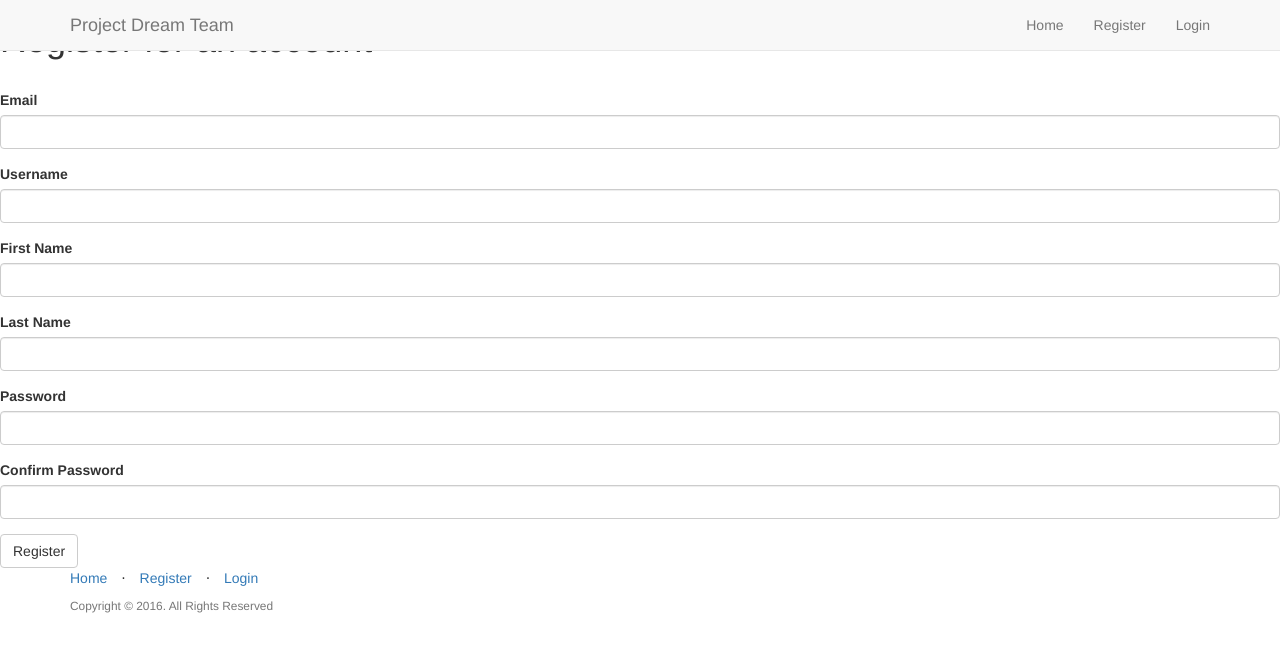
After one commit to phungh67/devops-journal, a Flask app: page /register in a window 1280 px wide. The commit adds this page. Shown: the top 652 px of the page. Run offline with Flask 3, Linux system fonts and the light colour scheme; parts of the project's set-up code (start-up, migrations or seed data) failed here and were passed over; some libraries are stand-ins or nearby versions.

Commit message:
feat: modify HTML for normal User

```diff
--- a/Application/app/__init__.py
+++ b/Application/app/__init__.py
@@ -2,6 +2,7 @@ from flask import Flask
 from flask_sqlalchemy import SQLAlchemy
 from flask_login import LoginManager
 from flask_migrate import Migrate
+from flask_bootstrap import Bootstrap
 
 from config import app_config
 
@@ -30,6 +31,8 @@ def create_app(config_name):
 
     migrate = Migrate(app, db)
 
+    Bootstrap(app)
+
     from app import models
 
     from .admin import admin as admin_blueprint
--- a/Application/app/auth/forms.py
+++ b/Application/app/auth/forms.py
@@ -0,0 +1,40 @@
+# app/auth/forms.py
+
+from flask_wtf import FlaskForm
+from wtforms import PasswordField, StringField, SubmitField, ValidationError
+from wtforms.validators import DataRequired, Email, EqualTo
+
+from ..models import Employee
+
+
+class RegistrationForm(FlaskForm):
+    """
+    Form for users to create new account
+    """
+    email = StringField('Email', validators=[DataRequired(), Email()])
+    username = StringField('Username', validators=[DataRequired()])
+    first_name = StringField('First Name', validators=[DataRequired()])
+    last_name = StringField('Last Name', validators=[DataRequired()])
+    password = PasswordField('Password', validators=[
+                                        DataRequired(),
+                                        EqualTo('confirm_password')
+                                        ])
+    confirm_password = PasswordField('Confirm Password')
+    submit = SubmitField('Register')
+
+    def validate_email(self, field):
+        if Employee.query.filter_by(email=field.data).first():
+            raise ValidationError('Email is already in use.')
+
+    def validate_username(self, field):
+        if Employee.query.filter_by(username=field.data).first():
+            raise ValidationError('Username is already in use.')
+
+
+class LoginForm(FlaskForm):
+    """
+    Form for users to login
+    """
+    email = StringField('Email', validators=[DataRequired(), Email()])
+    password = PasswordField('Password', validators=[DataRequired()])
+    submit = SubmitField('Login')
--- a/Application/app/auth/views.py
+++ b/Application/app/auth/views.py
@@ -0,0 +1,78 @@
+
+# app/auth/views.py
+
+from flask import flash, redirect, render_template, url_for
+from flask_login import login_required, login_user, logout_user
+
+from . import auth
+from forms import LoginForm, RegistrationForm
+from .. import db
+from ..models import Employee
+
+
+@auth.route('/register', methods=['GET', 'POST'])
+def register():
+    """
+    Handle requests to the /register route
+    Add an employee to the database through the registration form
+    """
+    form = RegistrationForm()
+    if form.validate_on_submit():
+        employee = Employee(email=form.email.data,
+                            username=form.username.data,
+                            first_name=form.first_name.data,
+                            last_name=form.last_name.data,
+                            password=form.password.data)
+
+        # add employee to the database
+        db.session.add(employee)
+        db.session.commit()
+        flash('You have successfully registered! You may now login.')
+
+        # redirect to the login page
+        return redirect(url_for('auth.login'))
+
+    # load registration template
+    return render_template('auth/register.html', form=form, title='Register')
+
+
+@auth.route('/login', methods=['GET', 'POST'])
+def login():
+    """
+    Handle requests to the /login route
+    Log an employee in through the login form
+    """
+    form = LoginForm()
+    if form.validate_on_submit():
+
+        # check whether employee exists in the database and whether
+        # the password entered matches the password in the database
+        employee = Employee.query.filter_by(email=form.email.data).first()
+        if employee is not None and employee.verify_password(
+                form.password.data):
+            # log employee in
+            login_user(employee)
+
+            # redirect to the dashboard page after login
+            return redirect(url_for('home.dashboard'))
+
+        # when login details are incorrect
+        else:
+            flash('Invalid email or password.')
+
+    # load login template
+    return render_template('auth/login.html', form=form, title='Login')
+
+
+@auth.route('/logout')
+@login_required
+def logout():
+    """
+    Handle requests to the /logout route
+    Log an employee out through the logout link
+    """
+    logout_user()
+    flash('You have successfully been logged out.')
+
+    # redirect to the login page
+    return redirect(url_for('auth.login'))
--- /dev/null
+++ b/Application/app/templates/auth/register.html
@@ -0,0 +1,15 @@
+
+<!-- app/templates/auth/register.html -->
+
+{% import "bootstrap/wtf.html" as wtf %}
+{% extends "base.html" %}
+{% block title %}Register{% endblock %}
+{% block body %}
+<div class="content-section">
+  <div class="center">
+    <h1>Register for an account</h1>
+    <br/>
+    {{ wtf.quick_form(form) }}
+  </div>
+</div>
+{% endblock %}
--- a/Application/app/templates/base.html
+++ b/Application/app/templates/base.html
@@ -23,9 +23,15 @@
           </div>
           <div class="collapse navbar-collapse" id="bs-example-navbar-collapse-1">
               <ul class="nav navbar-nav navbar-right">
-                  <li><a href="{{ url_for('home.homepage') }}">Home</a></li>
-                  <li><a href="#">Register</a></li>
-                  <li><a href="#">Login</a></li>
+                {% if current_user.is_authenticated %}
+                <li><a href="{{ url_for('home.dashboard') }}">Dashboard</a></li>
+                <li><a href="{{ url_for('auth.logout') }}">Logout</a></li>
+                <li><a><i class="fa fa-user"></i>  Hi, {{ current_user.username }}!</a></li>
+              {% else %}
+                <li><a href="{{ url_for('home.homepage') }}">Home</a></li>
+                <li><a href="{{ url_for('auth.register') }}">Register</a></li>
+                <li><a href="{{ url_for('auth.login') }}">Login</a></li>
+              {% endif %}
               </ul>
           </div>
         </div>
@@ -42,9 +48,13 @@
                     <ul class="list-inline">
                         <li><a href="{{ url_for('home.homepage') }}">Home</a></li>
                         <li class="footer-menu-divider">⋅</li>
-                        <li><a href="#">Register</a></li>
+                        {% if current_user.is_authenticated %}
+                        <li><a href="{{ url_for('auth.logout') }}">Logout</a></li>
+                      {% else %}
+                        <li><a href="{{ url_for('auth.register') }}">Register</a></li>
                         <li class="footer-menu-divider">⋅</li>
-                        <li><a href="#">Login</a></li>
+                        <li><a href="{{ url_for('auth.login') }}">Login</a></li>
+                      {% endif %}
                     </ul>
                     <p class="copyright text-muted small">Copyright © 2016. All Rights Reserved</p>
                 </div>
```
Also changed, not shown: Application/app/templates/auth/login.html (added, +19 -0 lines), Application/app/templates/home/dashboard.html (added, +21 -0 lines).
